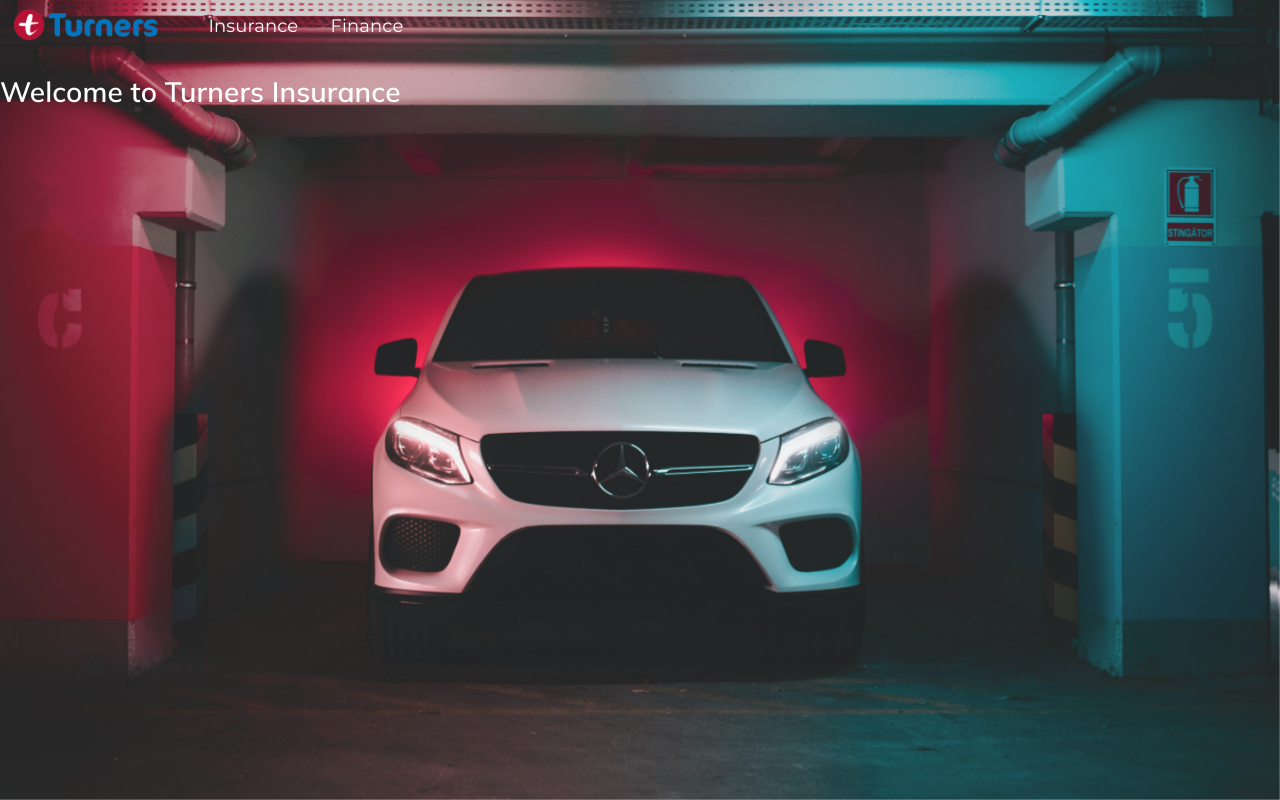
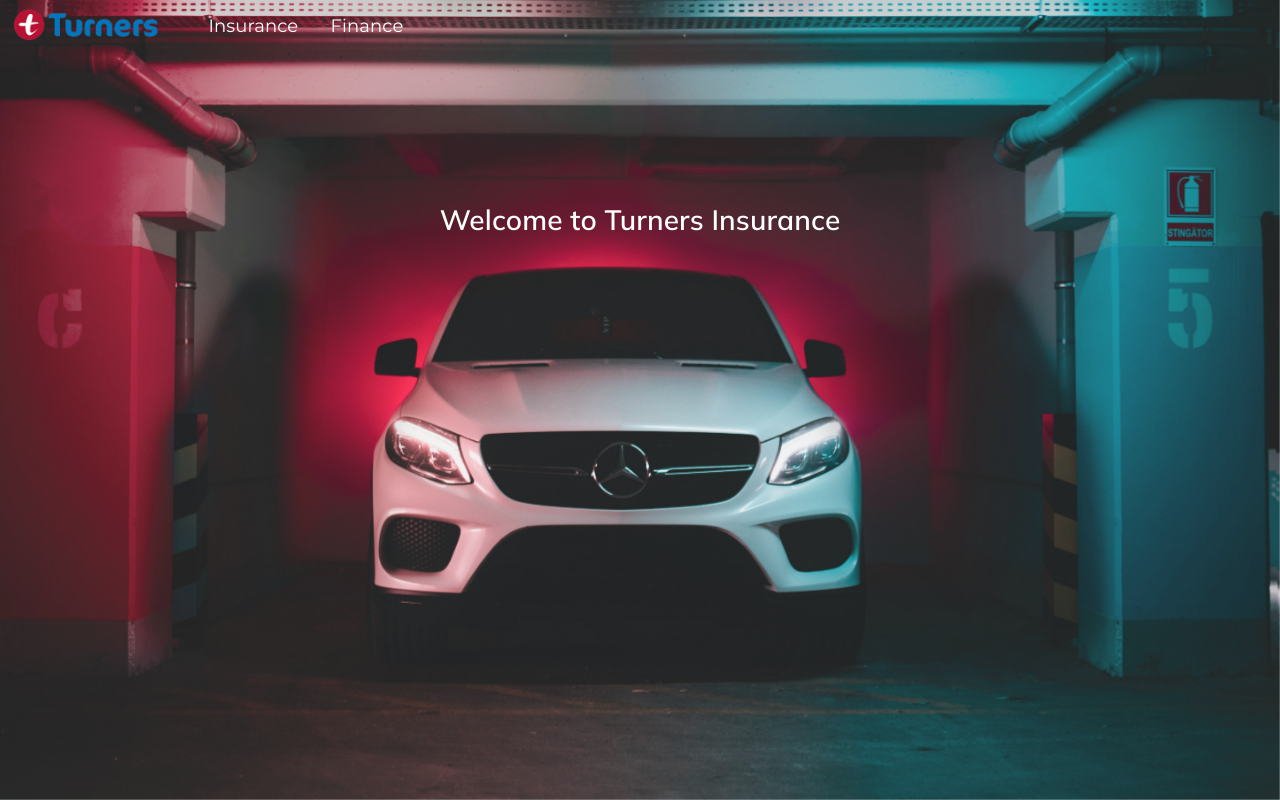
Before and after one commit to hoonstar/turner-react, a React (Create React App) app: page /insurance in a window 1280 px wide. Built offline with nearby package versions, Linux system fonts and the light colour scheme.

Commit message:
remove unused to make build works

```diff
--- a/src/App.js
+++ b/src/App.js
@@ -15,7 +15,7 @@ import FinLanding from "./pages/finance/FinLanding";
 function App() {
   return (
     <Router>
-      <CssBaseline>
+      <CssBaseline />
       <Fonts />
       <Background />
       <Navbar />
@@ -26,7 +26,6 @@ function App() {
         {/* Redirect all 404 to Home */}
         <Redirect to="/insurance" />
       </Switch>
-      </CssBaseline>
     </Router>
   );
 }
--- a/src/components/Header.js
+++ b/src/components/Header.js
@@ -4,7 +4,8 @@ import { makeStyles } from "@material-ui/core/styles";
 const useStyles = makeStyles((theme) => ({
   header: {
     width: "100%",
-    display: "flex 1",
+    marginTop: "10%",
+    display: "flex",
     justifyContent: "center",
     alignItems: "center",
   },
--- a/src/pages/insurance/InsLanding.js
+++ b/src/pages/insurance/InsLanding.js
@@ -1,13 +1,13 @@
 import React from "react";
 import Header from "../../components/Header";
-import { makeStyles } from "@material-ui/core/styles";
+// import { makeStyles } from "@material-ui/core/styles";
 
-const useStyles = makeStyles((theme) => ({
-  insLanding: {},
-}));
+// const useStyles = makeStyles((theme) => ({
+//   insLanding: {},
+// }));
 
 function InsLanding() {
-  const classes = useStyles();
+  // const classes = useStyles();
   return <Header />;
 }
 
```
Lines whose indentation alone changed are shown as unchanged.
